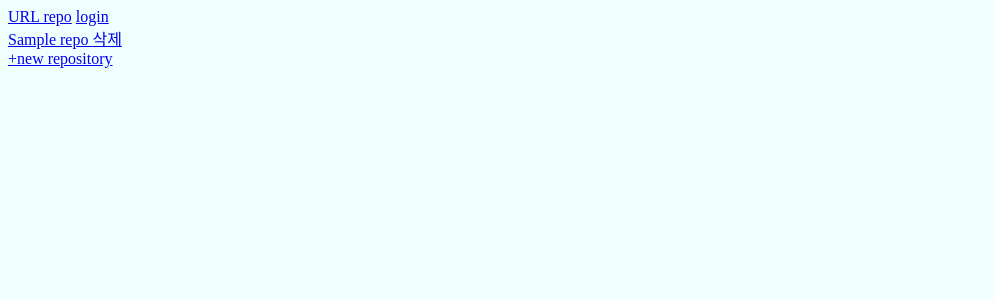
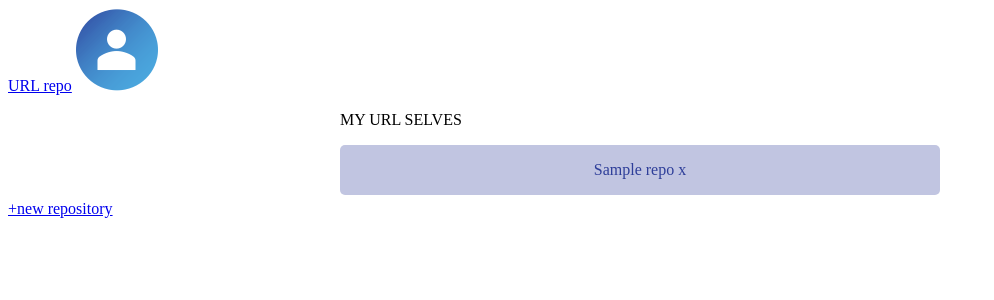
Before and after one commit to teamone-teamone/test, a Django app: template templates/user/myrepo.html in a window 1280 px wide. Shown: the top 300 px of the page, without its empty margins (0-994 px from the left). Run offline with Django 3.2, Linux system fonts and the light colour scheme; the template is opened without the code that fills it: most values are stand-ins (such as "Sample title", 1, 10 or a date in 2020); some libraries are stand-ins or nearby versions.

Commit message:
feat: myrepo x위치 변경 전

```diff
--- a/static/css/styles.css
+++ b/static/css/styles.css
@@ -1,3 +1,45 @@
 :root {
-  background-color: azure;
+  background-color: white;
+  margin: 0 auto;
 }
+blockquote {
+  border-radius: 30px;
+  padding: 20px;
+  box-shadow: 10px 5px 5px gray;
+}
+
+blockquote input {
+  width: 500px;
+}
+
+
+.mysection{
+  width: fit-content;
+  margin: 0 auto;
+}
+
+.title {
+  width: fit-content;
+  margin: 0 auto;
+}
+
+.urls{
+  width: 600px;
+  height: 50px;
+  background-color: #C1C5E1;
+  border-radius: 5px;
+  margin: 5px 0;
+  padding: 12px auto;
+  text-align: center;
+  line-height: 50px;
+  cursor: pointer;
+}
+
+.urls :hover{
+  background-color: white;
+}
+
+.urls a{
+  text-decoration: none;
+  color: #2E3E99;
+}
--- a/templates/component/base.html
+++ b/templates/component/base.html
@@ -11,14 +11,15 @@
    <title>{%block page_title%}기본 {%endblock page_title %} | URL repo
    </title>
 </head>
+
 <body>
    <header>
-   {%block home_logo%}<a href = "{% url 'test:home' %}">URL repo</a> {%endblock home_logo %}
+      {%block home_logo%}<a href="{% url 'test:home' %}">URL repo</a> {%endblock home_logo %}
       {% if user.is_authenticated %}
-    {%block userbutton%}<a href = "{% url 'user:myrepo' %}">My page</a>  {%endblock userbutton %}
+      {%block userbutton%}<a href="{% url 'user:myrepo' %}">My page</a> {%endblock userbutton %}
 
       {% else %}
-       <a href = "{% url 'user:login' %}">login</a>
+      <a href="{% url 'user:login' %}"><img src="../../static/Picture1.png"></a>
       {% endif %}
    </header>
    {%block main%}{%endblock main %}
--- a/templates/mydiary/new.html
+++ b/templates/mydiary/new.html
@@ -2,8 +2,7 @@
 <div class="contentlist">
   <div class="content">
 <h1 id="inpuut" >입력</h1>
-<form method="POST" class="post-form" enctype="multipart/form-data" style="
-  ">
+<form method="POST" class="post-form" enctype="multipart/form-data" style="">
   {% csrf_token %}
     <label class="mt-3" for="title">제목</label>
     <input type="text" class="form-control" name="title" maxlength="200" required="" id="id_title">
--- a/templates/repository/urlrepository.html
+++ b/templates/repository/urlrepository.html
@@ -15,11 +15,12 @@
   </form>
   </H3>
 <br>
-
+<blockquote>
 <form method="POST" action="{% url 'test:newUrl' repository.pk%}" enctype="multipart/form-data">
   {% csrf_token %}
-  <input type="text" name="urladdress" maxlength="300" required="" id="id_urladdress" placeholder="New url">
+  <input type="text" name="urladdress" maxlength="300" required="" id="id_urladdress" placeholder="URL을 입력하세요">
   </form>
+</blockquote>
 <br>
 {% for webmark in repository.webmark.all %}
     <form method="POST" action="{% url 'test:changeWebmarkTitle' repository.pk webmark.pk%}" enctype="multipart/form-data">
--- a/templates/user/myrepo.html
+++ b/templates/user/myrepo.html
@@ -3,7 +3,7 @@
 {% block page_title%}
 {{user.nickname}}
 {%endblock%}
-
+<div>
 {%block userbutton%}
 <a href = "{% url 'user:logout' %}">logout</a>
 {%endblock userbutton %}
@@ -12,17 +12,27 @@
 {%block home_logo%}
 <a href = "{% url 'test:home'%}">URL repo</a>
 {%endblock home_logo %}
+</div>
 
 {% block main%}
+
+<div>
+    <div class="mysection">
+        <p>MY URL SELVES</p>
     {% for repo in repolist %}
+    <div class="urls">
     <a href = "{% url 'test:urlrepository' repo.pk%}">
     {{repo.title}}
     </a>
     <a href = "{% url 'test:deleterepository' repo.pk%}">
-삭제
+    x
     </a>
     <br>
+    </div>
     {% endfor %}
+    </div>
     <a href = "{% url 'test:home'%}">+new repository</a>
+</div>
+
 
 {%endblock%}
```
Also changed, not shown: static/Picture1.png (added). Lines whose indentation alone changed are shown as unchanged.
